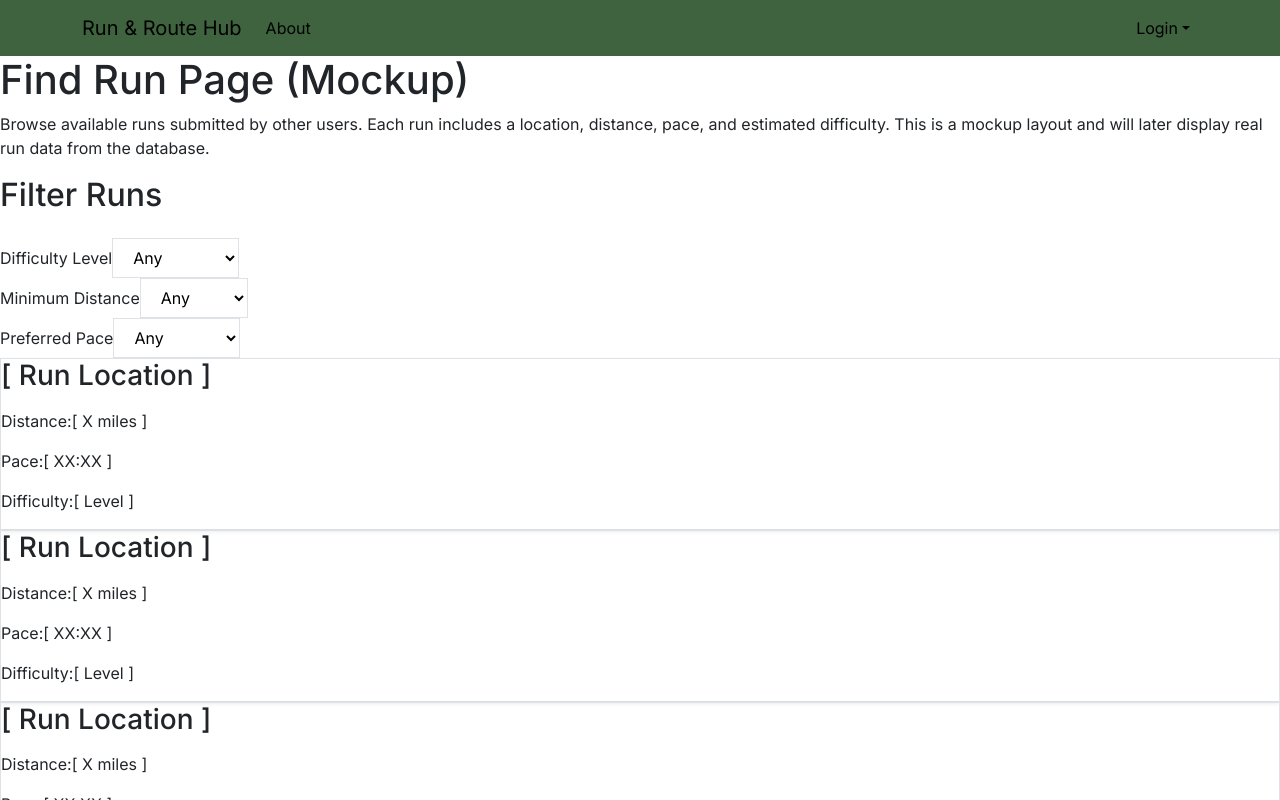
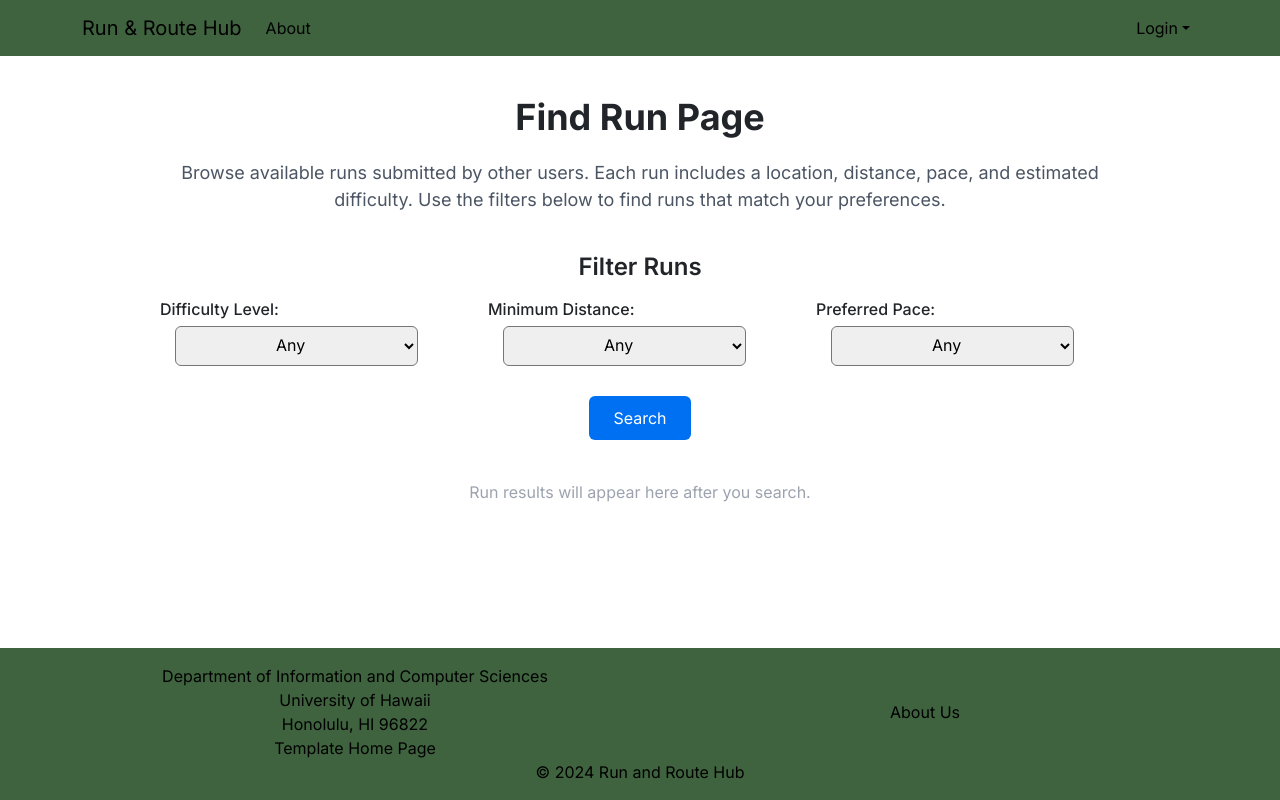
Before and after one commit to run-and-route-hub/Run-and-Route-Hub, a Next.js app: page /mockups/find-run-mockup in a window 1280 px wide. Shown: the top 800 px of the page. Built offline with nearby package versions, Linux system fonts and the light colour scheme; no server answers.

Commit message:
Update page.tsx

```diff
--- a/src/app/mockups/find-run-mockup/page.tsx
+++ b/src/app/mockups/find-run-mockup/page.tsx
@@ -1,79 +1,148 @@
-export default function FindRunMockupPage() {
+'use client';
+
+import React, { useState } from 'react';
+
+export default function FindRunPage() {
+  const [difficulty, setDifficulty] = useState('');
+  const [minDistance, setMinDistance] = useState('');
+  const [pace, setPace] = useState('');
+
+  const fetchRuns = () => {
+    console.log('Searching with filters:');
+    console.log('Difficulty:', difficulty);
+    console.log('Min Distance:', minDistance);
+    console.log('Pace:', pace);
+    // TODO: Replace this with actual fetch call to your backend or API
+  };
+
   return (
-    <div className="max-w-6xl mx-auto px-6 py-10">
+    <main>
+      <div style={{ maxWidth: '1000px', margin: '0 auto', padding: '40px 20px' }}>
         {/* Page Title */}
-      <h1 className="text-4xl font-bold mb-8">Find Run Page (Mockup)</h1>
+        <h1 style={{ fontSize: '36px', fontWeight: 'bold', textAlign: 'center', marginBottom: '20px' }}>
+          Find Run Page
+        </h1>
 
         {/* Explanation Section */}
-      <div className="mb-10">
-        <p className="text-lg text-gray-700">
-          Browse available runs submitted by other users. Each run includes a location,
-          distance, pace, and estimated difficulty. This is a mockup layout and
-          will later display real run data from the database.
+        <div style={{ marginBottom: '40px', textAlign: 'center' }}>
+          <p style={{ fontSize: '18px', color: '#4B5563' }}>
+            Browse available runs submitted by other users. Each run includes a location, distance, pace, and estimated difficulty. Use the filters below to find runs that match your preferences.
           </p>
         </div>
 
         {/* Filter Section */}
-      <div className="mb-14">
-        <h2 className="text-2xl font-semibold mb-4">Filter Runs</h2>
+        <div style={{ marginBottom: '30px' }}>
+          <h2 style={{ fontSize: '24px', fontWeight: '600', marginBottom: '15px', textAlign: 'center' }}>
+            Filter Runs
+          </h2>
 
-        <div className="grid grid-cols-1 sm:grid-cols-2 md:grid-cols-3 gap-6">
+          <div
+            style={{
+              display: 'grid',
+              gridTemplateColumns: 'repeat(auto-fit, minmax(250px, 1fr))',
+              gap: '24px',
+              justifyContent: 'center',
+            }}
+          >
+            {/* Difficulty */}
             <div>
-            <label className="block text-gray-800 font-medium mb-1">Difficulty Level</label>
-            <select className="border border-gray-400 rounded-md px-3 py-2 w-full bg-white">
-              <option>Any</option>
-              <option>Easy</option>
-              <option>Moderate</option>
-              <option>Hard</option>
+              <label htmlFor="difficulty" style={{ display: 'block', fontWeight: '500', marginBottom: '5px' }}>
+                Difficulty Level:
+              </label>
+              <select
+                id="difficulty"
+                value={difficulty}
+                onChange={(e) => setDifficulty(e.target.value)}
+                style={{
+                  marginLeft: '15px',
+                  padding: '8px',
+                  borderRadius: '6px',
+                  textAlign: 'center',
+                  width: '80%',
+                }}
+              >
+                <option value="">Any</option>
+                <option value="easy">Easy</option>
+                <option value="moderate">Moderate</option>
+                <option value="hard">Hard</option>
               </select>
             </div>
 
+            {/* Minimum Distance */}
             <div>
-            <label className="block text-gray-800 font-medium mb-1">Minimum Distance</label>
-            <select className="border border-gray-400 rounded-md px-3 py-2 w-full bg-white">
-              <option>Any</option>
-              <option>1 mile</option>
-              <option>3 miles</option>
-              <option>5 miles</option>
+              <label htmlFor="minDistance" style={{ display: 'block', fontWeight: '500', marginBottom: '5px' }}>
+                Minimum Distance:
+              </label>
+              <select
+                id="minDistance"
+                value={minDistance}
+                onChange={(e) => setMinDistance(e.target.value)}
+                style={{
+                  marginLeft: '15px',
+                  padding: '8px',
+                  borderRadius: '6px',
+                  textAlign: 'center',
+                  width: '80%',
+                }}
+              >
+                <option value="">Any</option>
+                <option value="1">1 mile</option>
+                <option value="2">2 miles</option>
+                <option value="3">3 miles</option>
+                <option value="4">4 miles</option>
+                <option value="5">5 miles</option>
               </select>
             </div>
 
+            {/* Preferred Pace */}
             <div>
-            <label className="block text-gray-800 font-medium mb-1">Preferred Pace</label>
-            <select className="border border-gray-400 rounded-md px-3 py-2 w-full bg-white">
-              <option>Any</option>
-              <option>Slow</option>
-              <option>Moderate</option>
-              <option>Fast</option>
+              <label htmlFor="pace" style={{ display: 'block', fontWeight: '500', marginBottom: '5px' }}>
+                Preferred Pace:
+              </label>
+              <select
+                id="pace"
+                value={pace}
+                onChange={(e) => setPace(e.target.value)}
+                style={{
+                  marginLeft: '15px',
+                  padding: '8px',
+                  borderRadius: '6px',
+                  textAlign: 'center',
+                  width: '80%',
+                }}
+              >
+                <option value="">Any</option>
+                <option value="slow">Slow</option>
+                <option value="moderate">Moderate</option>
+                <option value="fast">Fast</option>
               </select>
             </div>
           </div>
+
+          {/* Search Button */}
+          <div style={{ textAlign: 'center', marginTop: '30px' }}>
+            <button
+              onClick={fetchRuns}
+              style={{
+                padding: '10px 24px',
+                fontSize: '16px',
+                borderRadius: '6px',
+                backgroundColor: '#0070f3',
+                color: 'white',
+                border: 'none',
+                cursor: 'pointer',
+              }}
+            >
+              Search
+            </button>
+          </div>
         </div>
 
-      {/* Run Cards */}
-      <div className="grid grid-cols-1 sm:grid-cols-2 md:grid-cols-3 gap-8">
-        {[1, 2, 3].map((_, idx) => (
-          <div
-            // eslint-disable-next-line react/no-array-index-key
-            key={idx}
-            className="border border-gray-300 p-6 rounded-xl shadow-sm hover:shadow-md transition"
-          >
-            <h3 className="text-xl font-semibold mb-3">[ Run Location ]</h3>
-            <p className="text-gray-700">
-              Distance:
-              <span className="font-medium">[ X miles ]</span>
-            </p>
-            <p className="text-gray-700">
-              Pace:
-              <span className="font-medium">[ XX:XX ]</span>
-            </p>
-            <p className="text-gray-700">
-              Difficulty:
-              <span className="font-medium">[ Level ]</span>
-            </p>
-          </div>
-        ))}
+        {/* Placeholder for Run Cards */}
+        <div style={{ marginTop: '40px', textAlign: 'center', color: '#9CA3AF' }}>
+          <p>Run results will appear here after you search.</p>
         </div>
       </div>
+    </main>
   );
 }
```
Lines whose indentation alone changed are shown as unchanged.
